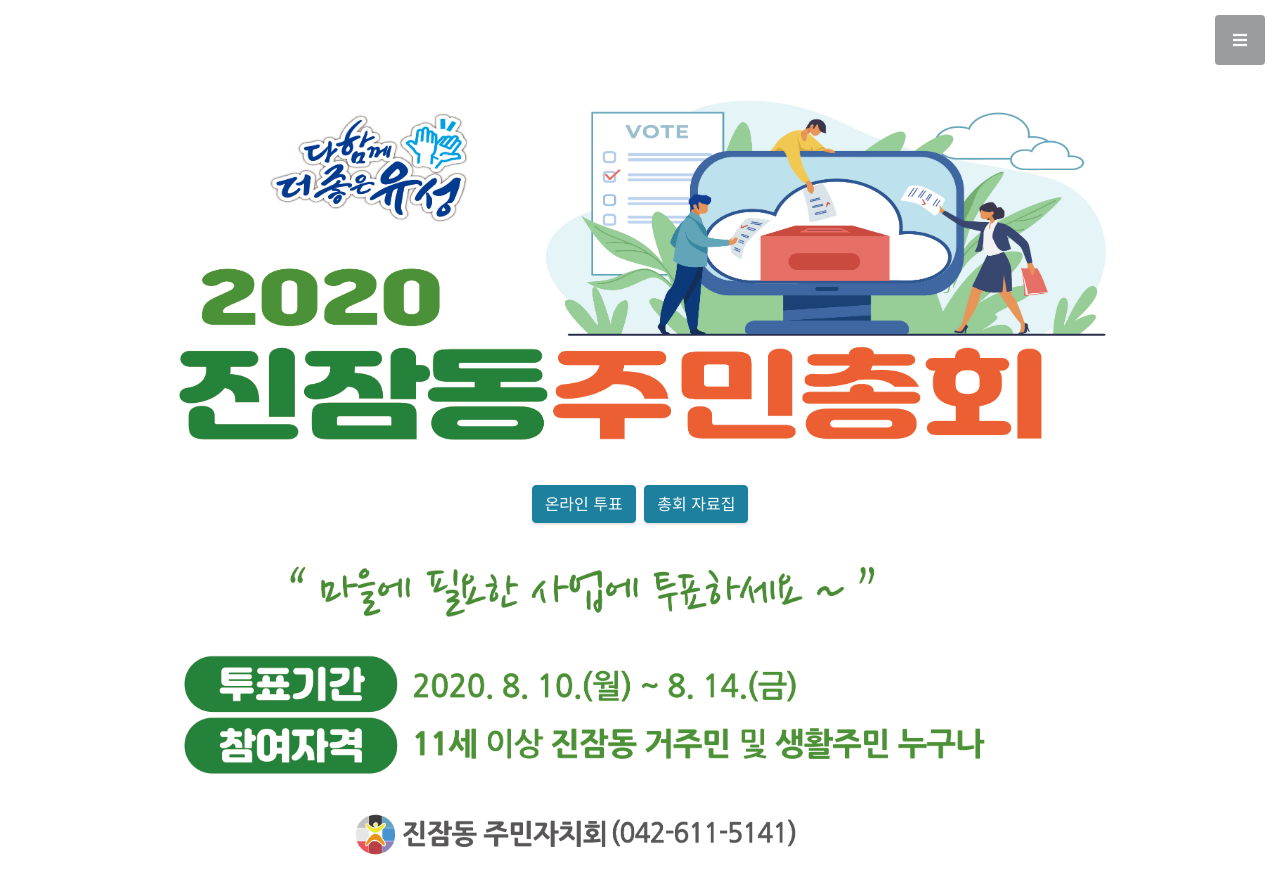
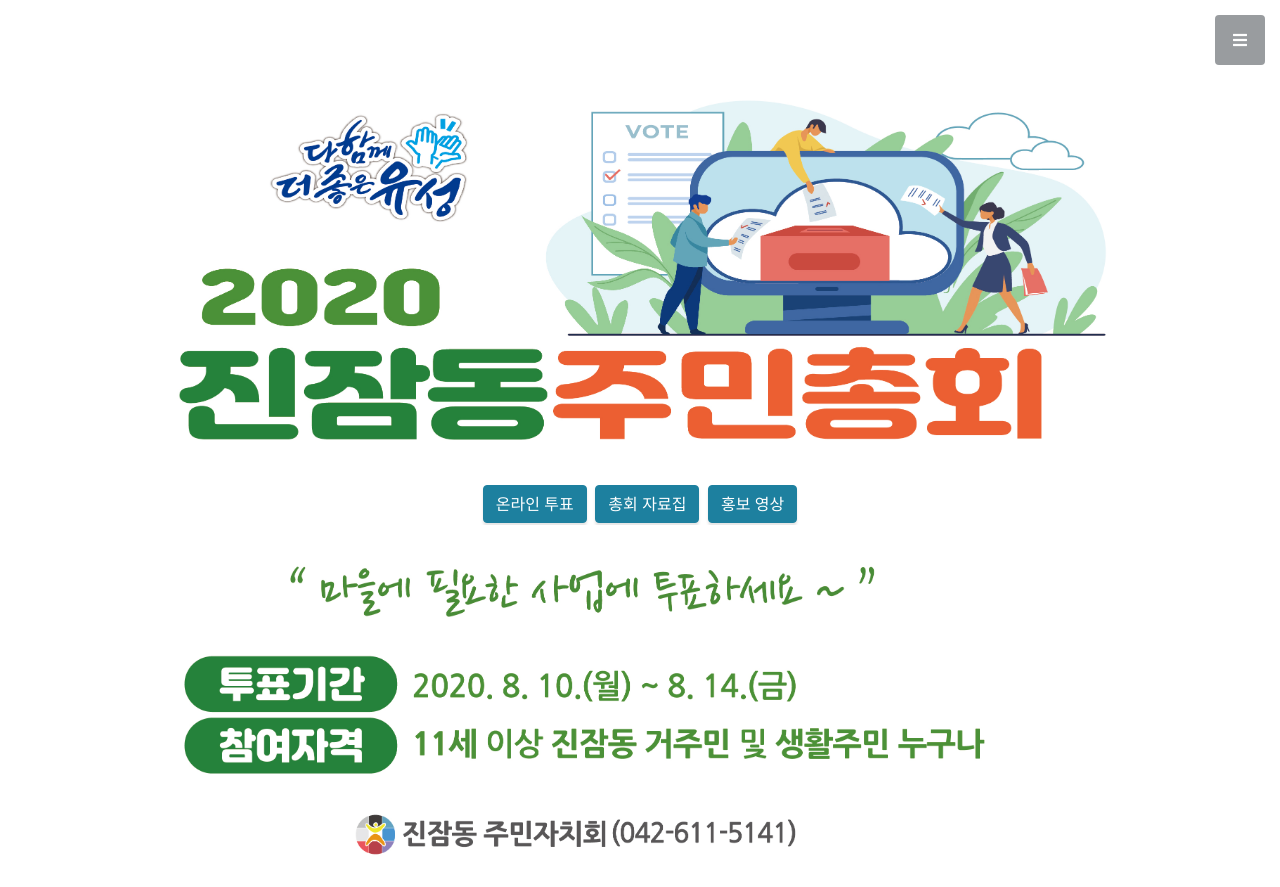
Before and after one commit to AROUNDjoa/jinjamdong, a website with bundled scripts: page index.html in a window 1280 px wide. Shown: the top 887 px of the page. Built offline with nearby package versions, Linux system fonts and the light colour scheme.

Commit message:
Add files via upload

```diff
--- a/index.html
+++ b/index.html
@@ -55,6 +55,7 @@
      <div class="item">
       <a class="btn btn-primary btn-xl js-scroll-trigger" href="https://form.office.naver.com/form/responseView.cmd?formkey=NGJiNmVhZjItZmVhZi00MzdmLTlkNzAtNjJjOGU2ZWY3MWQ5&sourceId=urlshare" target="_blank">온라인 투표</a>
       <a class="btn btn-primary btn-xl js-scroll-trigger" href="https://drive.google.com/file/d/17oOu9JNBZgwg7QyCg3Q19UwtN7u1W3wd/view?usp=sharing" target="_blank">총회 자료집</a>
+         <a class="btn btn-primary btn-xl js-scroll-trigger" href="https://drive.google.com/file/d/1au9MVf7kOIubByCIvOmxn0opX1JOM0e9/view?usp=sharing" target="_blank">홍보 영상</a>
       </div>
       <div class="bottom-img">
         <img src="img/bottom-img.jpg">
```
